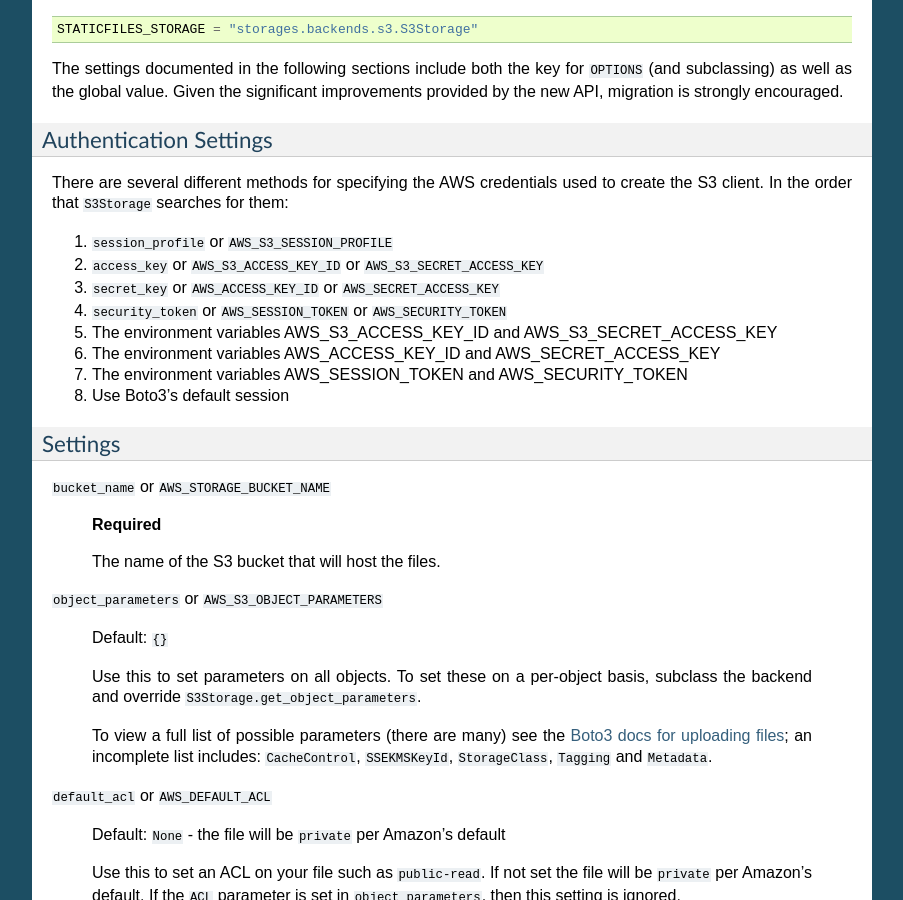
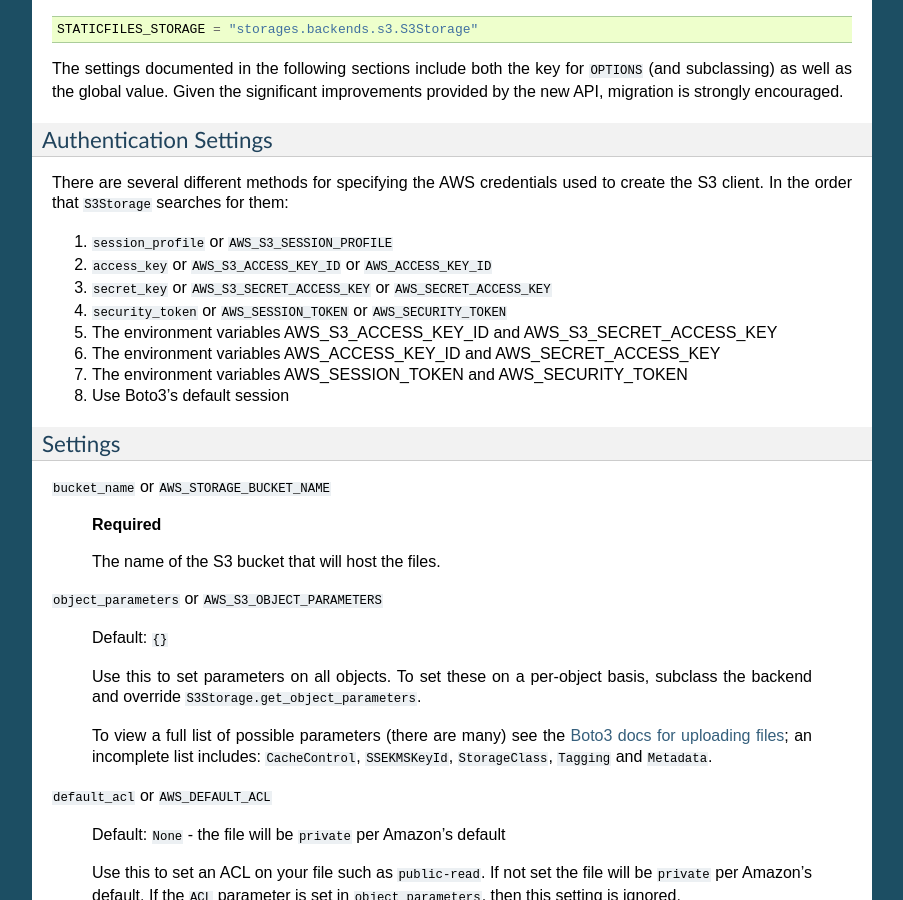
Before and after one commit to balintviktor/django-storage, a Sphinx documentation site: the page built from docs/backends/amazon-S3.rst, in a window 1280 px wide and 900 px high, scrolled down 768 px. Shown: the whole window, without its empty margins (198-1101 px from the left). Built offline with Sphinx 7.4.7, drawn with Linux system fonts in a browser that asks for light colours.

Commit message:
[docs/s3] Fix wrong variable name (#1406)

```diff
--- a/docs/backends/amazon-S3.rst
+++ b/docs/backends/amazon-S3.rst
@@ -48,8 +48,8 @@ There are several different methods for specifying the AWS credentials used to c
 searches for them:
 
 #. ``session_profile`` or ``AWS_S3_SESSION_PROFILE``
-#. ``access_key`` or ``AWS_S3_ACCESS_KEY_ID`` or ``AWS_S3_SECRET_ACCESS_KEY``
-#. ``secret_key`` or ``AWS_ACCESS_KEY_ID`` or ``AWS_SECRET_ACCESS_KEY``
+#. ``access_key`` or ``AWS_S3_ACCESS_KEY_ID`` or ``AWS_ACCESS_KEY_ID``
+#. ``secret_key`` or ``AWS_S3_SECRET_ACCESS_KEY`` or ``AWS_SECRET_ACCESS_KEY``
 #. ``security_token`` or ``AWS_SESSION_TOKEN`` or ``AWS_SECURITY_TOKEN``
 #. The environment variables AWS_S3_ACCESS_KEY_ID and AWS_S3_SECRET_ACCESS_KEY
 #. The environment variables AWS_ACCESS_KEY_ID and AWS_SECRET_ACCESS_KEY
```
